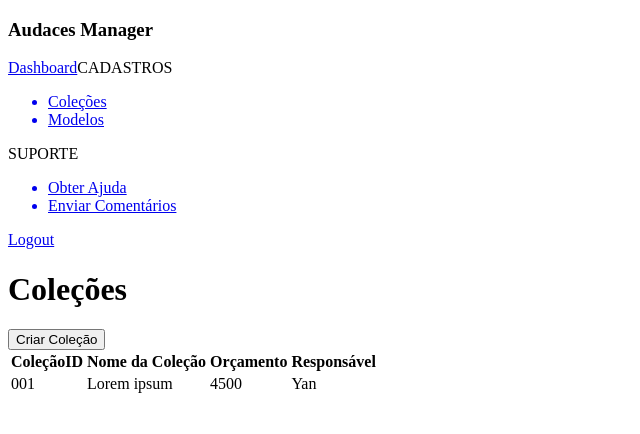
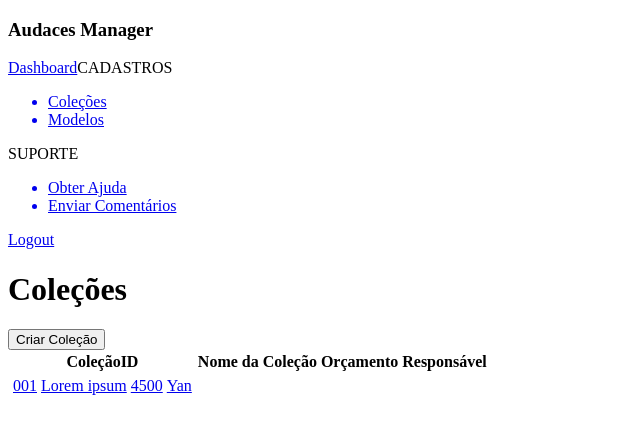
Before and after one commit to eduardo-borges-goncalves/Audaces-Manager, an Angular app: page /collections in a window 1280 px wide. Shown: the top 434 px of the page, without its empty margins (0-640 px from the left). Built offline with nearby package versions, Linux system fonts and the light colour scheme.

Commit message:
#6 adiciona link a cada linha da coleção ou modelo

```diff
--- a/src/app/collections/collections.component.html
+++ b/src/app/collections/collections.component.html
@@ -2,4 +2,5 @@
 <button>Criar Coleção</button>
 <app-list
   [thead]="thead"
+  [routerLink]="routerLink"
 ></app-list>
--- a/src/app/collections/collections.component.ts
+++ b/src/app/collections/collections.component.ts
@@ -14,6 +14,8 @@ export class CollectionsComponent implements OnInit {
     th4: "Responsável",
   }
 
+  routerLink = "/edit-collection/1" //tem um santo role aqui
+
   constructor() { }
 
   ngOnInit(): void {
--- a/src/app/list/list.component.html
+++ b/src/app/list/list.component.html
@@ -6,11 +6,13 @@
     <th>{{thead.th4}}</th>
   </thead>
   <tbody>
+    <a [routerLink]="[routerLink]">
       <tr>
         <td>001</td>
         <td>Lorem ipsum</td>
         <td>4500</td>
         <td>Yan</td>
       </tr>
+    </a>
   </tbody>
 </table>
--- a/src/app/list/list.component.ts
+++ b/src/app/list/list.component.ts
@@ -15,6 +15,7 @@ type TheadProps = {
 export class ListComponent implements OnInit {
 
   @Input() thead!: TheadProps
+  @Input() routerLink!: string
 
   constructor() { }
 
--- a/src/app/models/models.component.html
+++ b/src/app/models/models.component.html
@@ -4,5 +4,6 @@
 
 <app-list
   [thead]="thead"
+  [routerLink]="routerLink"
 >
 </app-list>
--- a/src/app/models/models.component.ts
+++ b/src/app/models/models.component.ts
@@ -13,6 +13,7 @@ export class ModelsComponent implements OnInit {
     th3: "Coleção",
     th4: "Responsável",
   }
+  routerLink = "/edit-model/1"
 
   constructor() { }
 
--- a/src/app/navigation/navigation.component.html
+++ b/src/app/navigation/navigation.component.html
@@ -4,7 +4,7 @@
     <a href="/">Dashboard</a>
     <span>CADASTROS</span>
     <ul>
-      <a [routerLink]="['/colections']">
+      <a [routerLink]="['/collections']">
         <li> Coleções </li>
       </a>
       <a [routerLink]="['/models']">
```
